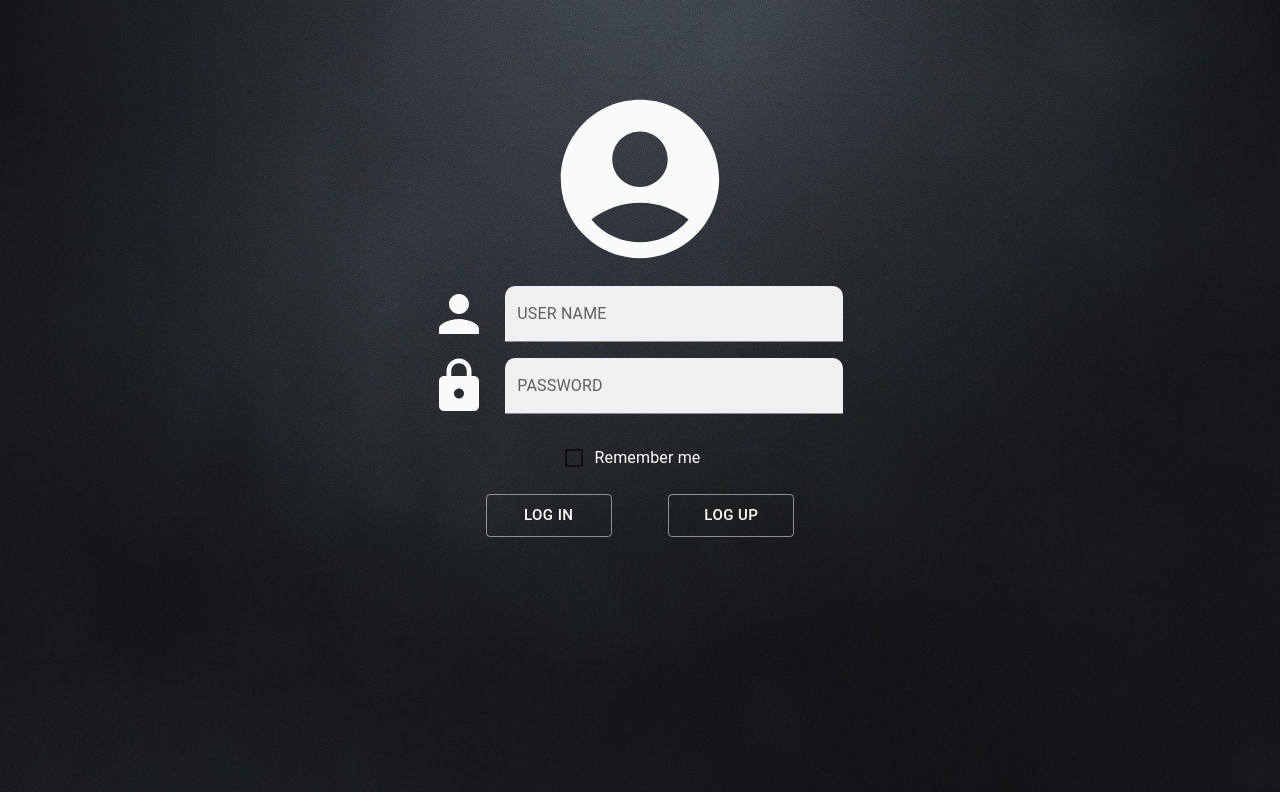
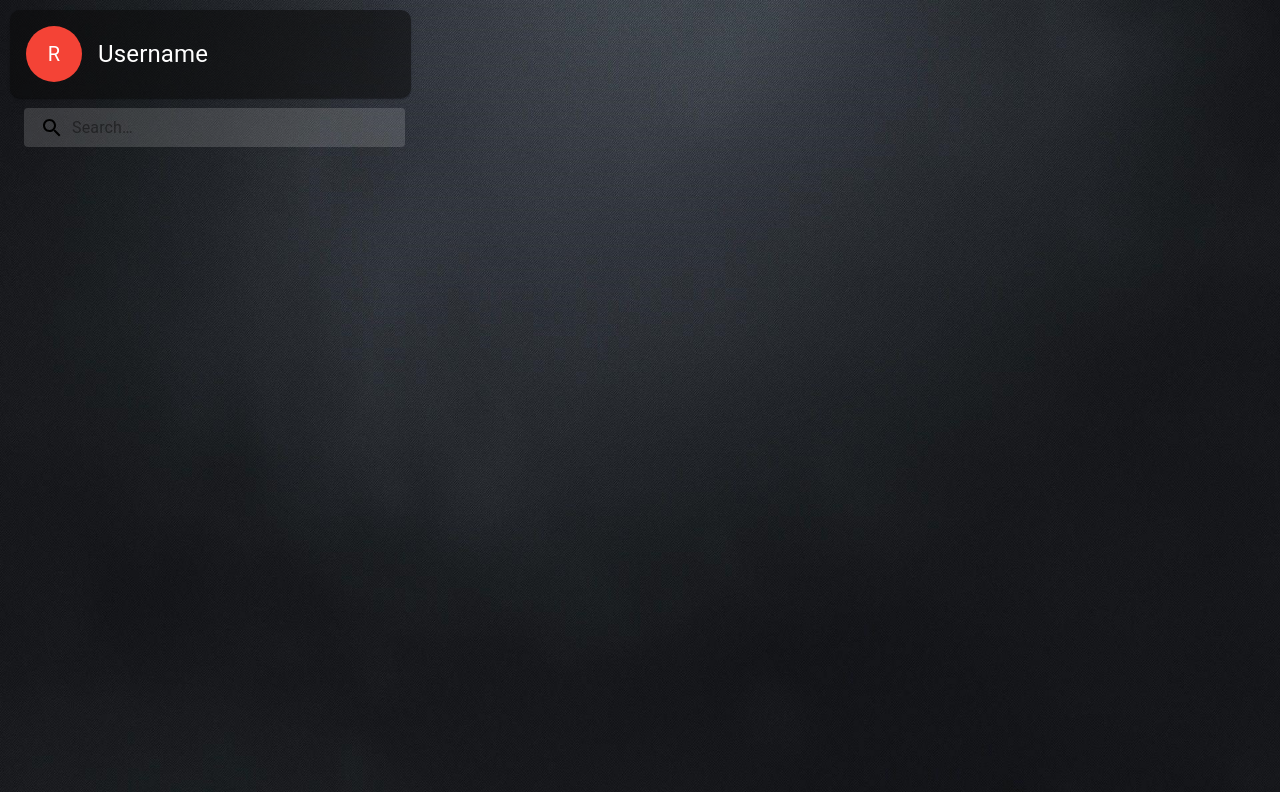
Before and after one commit to Robert-gut/client-for-chat, a React (Create React App) app: page /chat in a window 1280 px wide. Before the commit this address led to /login. Built offline with nearby package versions, Linux system fonts and the light colour scheme.

Commit message:
added block MyUserName

```diff
--- a/src/App.js
+++ b/src/App.js
@@ -3,7 +3,7 @@ import { useRoutes } from './routes';
 import { BrowserRouter } from 'react-router-dom';
 
 function App() {
-  const isAuthenticated = false
+  const isAuthenticated = true
   const routes = useRoutes(isAuthenticated)
 
   return (
--- /dev/null
+++ b/src/Componens/AddBtns/AddBtns.js
@@ -0,0 +1,43 @@
+import * as React from 'react';
+import { styled } from '@mui/material/styles';
+import SpeedDial from '@mui/material/SpeedDial';
+import SpeedDialIcon from '@mui/material/SpeedDialIcon';
+import SpeedDialAction from '@mui/material/SpeedDialAction';
+import FileCopyIcon from '@mui/icons-material/FileCopyOutlined';
+import SaveIcon from '@mui/icons-material/Save';
+import PrintIcon from '@mui/icons-material/Print';
+import ShareIcon from '@mui/icons-material/Share';
+
+const StyledSpeedDial = styled(SpeedDial)(() => ({
+
+}));
+
+const actions = [
+    { icon: <FileCopyIcon />, name: 'Copy' },
+    { icon: <SaveIcon />, name: 'Save' },
+    { icon: <PrintIcon />, name: 'Print' },
+    { icon: <ShareIcon />, name: 'Share' },
+];
+
+export default function PlaygroundSpeedDial() {
+    const [direction] = React.useState('left');
+
+
+
+
+    return (
+        <StyledSpeedDial
+            ariaLabel="SpeedDial playground example"
+            icon={<SpeedDialIcon />}
+            direction={direction}
+        >
+            {actions.map((action) => (
+                <SpeedDialAction
+                    key={action.name}
+                    icon={action.icon}
+                    tooltipTitle={action.name}
+                />
+            ))}
+        </StyledSpeedDial>
+    );
+}
--- /dev/null
+++ b/src/Componens/ChatList/ChatList.js
@@ -0,0 +1,19 @@
+import { makeStyles } from '@mui/styles';
+
+const useStyles = makeStyles({
+    container: {
+        height: '100%',
+        width: '100%',
+        backgroundColor: 'rgba(6 3 3 0.25)'
+    }
+});
+
+export const ChatList = () => {
+    const classes = useStyles()
+
+    return (
+        <div className={classes.container}>
+
+        </div>
+    )
+}
--- /dev/null
+++ b/src/Componens/MyUserName/MyUserName.js
@@ -0,0 +1,41 @@
+import * as React from 'react';
+import Card from '@mui/material/Card';
+import CardHeader from '@mui/material/CardHeader';
+import Avatar from '@mui/material/Avatar';
+import IconButton from '@mui/material/IconButton';
+import { red } from '@mui/material/colors';
+import MoreVertIcon from '@mui/icons-material/MoreVert';
+
+import PlaygroundSpeedDial from '../AddBtns/AddBtns'
+
+
+
+export default function MyUserName() {
+
+    return (
+        <Card sx={{
+            maxWidth: '100%', backgroundColor: 'rgba(10, 10, 10, 0.55)', borderRadius: '10px', margin: '10px'
+        }}>
+            <CardHeader
+                avatar={
+                    <Avatar sx={{ bgcolor: red[500], width: 56, height: 56 }} aria-label="recipe">
+                        R
+                    </Avatar>
+                }
+                action={
+                    <div style={{ display: 'flex' }}>
+
+
+                        <PlaygroundSpeedDial aria-label="settings" size="large" style={{ color: '#fff' }} />
+                        <IconButton aria-label="settings" size="large" style={{ color: '#fff' }}>
+                            <MoreVertIcon fontSize="large" />
+                        </IconButton>
+                    </div>
+                }
+                title={
+                    <span style={{ color: '#fff', fontSize: '24px' }}>Username</span>
+                }
+            />
+        </Card>
+    );
+}
--- /dev/null
+++ b/src/Componens/SearchChat/SearchChat.js
@@ -0,0 +1,58 @@
+import * as React from "react";
+import { styled, alpha } from "@mui/material/styles";
+import InputBase from "@mui/material/InputBase";
+import SearchIcon from "@mui/icons-material/Search";
+
+const Search = styled("div")(({ theme }) => ({
+    position: "relative",
+    borderRadius: theme.shape.borderRadius,
+    backgroundColor: alpha(theme.palette.common.white, 0.15),
+    "&:hover": {
+        backgroundColor: alpha(theme.palette.common.white, 0.25)
+    },
+    marginRight: theme.spacing(2),
+    marginLeft: 0,
+    width: "100%",
+    [theme.breakpoints.up("sm")]: {
+        marginLeft: theme.spacing(3),
+        width: "auto"
+    }
+}));
+
+const SearchIconWrapper = styled("div")(({ theme }) => ({
+    padding: theme.spacing(0, 2),
+    height: "100%",
+    position: "absolute",
+    pointerEvents: "none",
+    display: "flex",
+    alignItems: "center",
+    justifyContent: "center"
+}));
+
+const StyledInputBase = styled(InputBase)(({ theme }) => ({
+    color: "inherit",
+    "& .MuiInputBase-input": {
+        padding: theme.spacing(1, 1, 1, 0),
+        // vertical padding + font size from searchIcon
+        paddingLeft: `calc(1em + ${theme.spacing(4)})`,
+        transition: theme.transitions.create("width"),
+        width: "100%",
+        [theme.breakpoints.up("md")]: {
+            width: "20ch"
+        }
+    }
+}));
+
+export default function SearchChat() {
+    return (
+        <Search style={{ color: "#000" }}>
+            <SearchIconWrapper>
+                <SearchIcon />
+            </SearchIconWrapper>
+            <StyledInputBase
+                placeholder="Search…"
+                inputProps={{ "aria-label": "search" }}
+            />
+        </Search>
+    );
+}
--- a/src/pages/MainPage.js
+++ b/src/pages/MainPage.js
@@ -1,9 +1,34 @@
 import React from "react"
 
+import Grid from '@mui/material/Grid';
+import { makeStyles } from '@mui/styles';
+import { ChatList } from './../Componens/ChatList/ChatList';
+import MyUserName from "../Componens/MyUserName/MyUserName";
+import SearchChat from './../Componens/SearchChat/SearchChat';
+
+
+//style
+const useStyles = makeStyles({
+    container: {
+        height: '100%',
+        width: '100%',
+        backgroundColor: 'rgba(6 3 3 0.25)'
+    }
+});
+
 export const MainPage = () => {
+    const classes = useStyles()
+
     return (
-        <div>
-            <h1>MainPage</h1>
-        </div>
+        <Grid container spacing={1} >
+            <Grid item xs={4} sm={4} md={4} lg={4} >
+                <div className={classes.container}>
+                    <MyUserName />
+                    <SearchChat />
+                    <ChatList />
+                </div>
+            </Grid>
+            <Grid item xs={6} sm={6} md={6} lg={6}></Grid>
+        </Grid>
     )
 }
```
